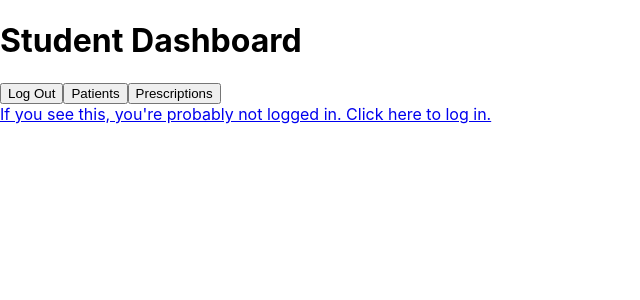
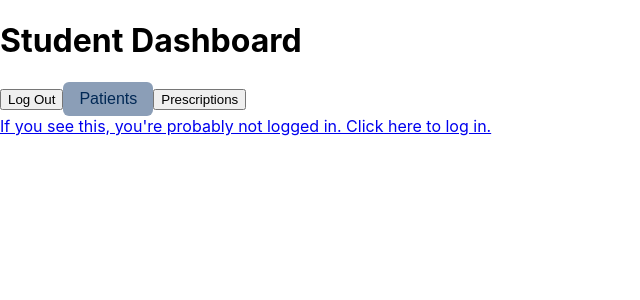
Before and after one commit to shaheerkhan8476/aimlab, a React (Create React App) app in the folder frontend/: page /StudentDashboard in a window 1280 px wide. Shown: the top 300 px of the page, without its empty margins (0-640 px from the left). Built offline with nearby package versions, Linux system fonts and the light colour scheme.

Commit message:
very beginning styling. ignore the tailwind crap if there's any left

```diff
--- a/frontend/package.json
+++ b/frontend/package.json
@@ -3,11 +3,17 @@
   "version": "0.1.0",
   "private": true,
   "dependencies": {
+    "@shadcn/ui": "^0.0.4",
+    "class-variance-authority": "^0.7.1",
+    "clsx": "^2.1.1",
     "cra-template": "1.2.0",
+    "lucide-react": "^0.474.0",
     "react": "^19.0.0",
     "react-dom": "^19.0.0",
     "react-router-dom": "^7.1.5",
     "react-scripts": "5.0.1",
+    "tailwind-merge": "^3.0.1",
+    "tailwindcss-animate": "^1.0.7",
     "web-vitals": "^4.2.4"
   },
   "scripts": {
--- /dev/null
+++ b/frontend/postcss.config.js
@@ -0,0 +1,6 @@
+module.exports = {
+  plugins: {
+    tailwindcss: {},
+    autoprefixer: {},
+  },
+}
--- a/frontend/src/pages/StudentDashboard.js
+++ b/frontend/src/pages/StudentDashboard.js
@@ -1,6 +1,7 @@
 import { useEffect, useState } from "react";
 import { useNavigate } from 'react-router-dom';
 import { NavLink } from 'react-router-dom';
+import "./css/StudentDashboard.css";
 
 
 //Right now this either displays ugly patient data, or
@@ -89,11 +90,13 @@ function StudentDashboard(){
         <>
             <h1>Student Dashboard</h1>
             <button onClick={() => {
-                localStorage.removeItem("accessToken");
-                navigate(0);    //cheeky way to refresh
-            }}> Log Out </button>
+                    localStorage.removeItem("accessToken");
+                    navigate(0);    //cheeky way to refresh
+                }}
+            >
+            Log Out </button>
 
-            <button onClick={() => setView("patients")}>Patients</button>
+            <button className="patients-button" onClick={() => setView("patients")}>Patients</button>
             <button onClick={() => { setView("prescriptions"); fetchPrescriptions();}}>Prescriptions</button>
 
             {!isAuthenticated ? ( //If not authenticated, present link to login page
--- /dev/null
+++ b/frontend/src/pages/css/StudentDashboard.css
@@ -0,0 +1,10 @@
+.patients-button {
+    background-color: #8B9EB7;
+    color: #002855;
+    padding: 0.5em 1em;
+    border-radius: 0.375rem;
+    border: none;
+    cursor: pointer;
+    font-size: 1rem;
+    transition: background-color 0.2s ease-in-out;
+}
```
Also changed, not shown: frontend/components.json (added), 1 other file (tests, documents, lock files or other folders).
